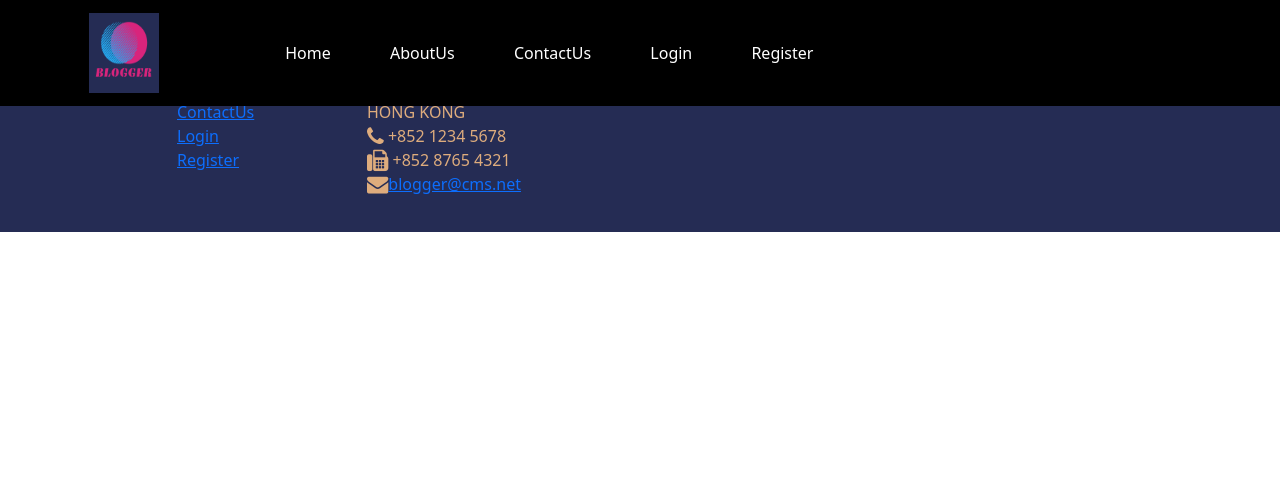
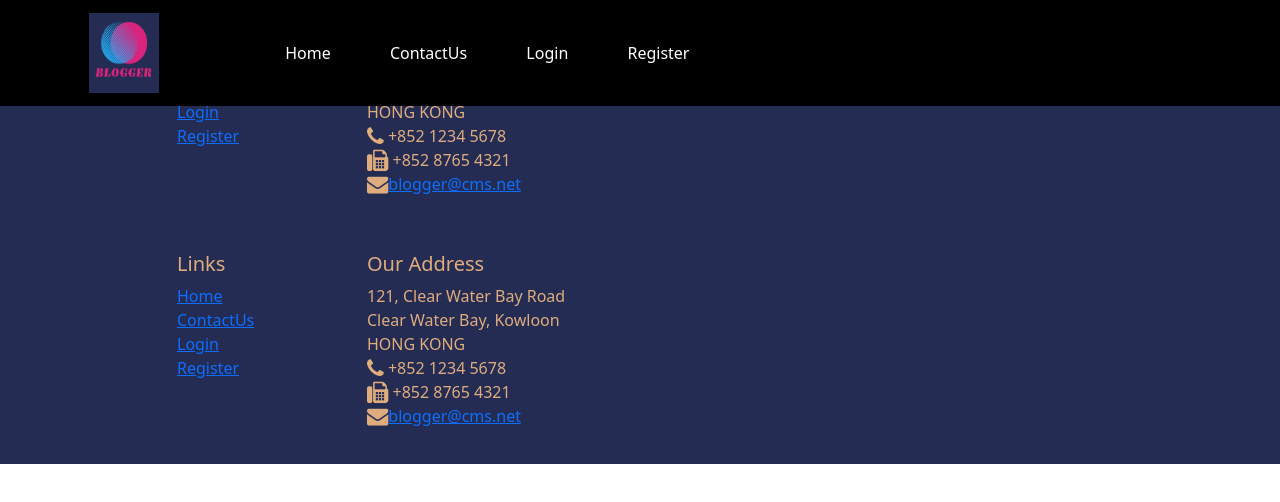
Before and after one commit to Bini31/CMS, an Angular app in the folder Frontend/: page /footer in a window 1280 px wide. Before the commit this address led to /. Shown: the top 502 px of the page. Built offline with nearby package versions, Linux system fonts and the light colour scheme.

Commit message:
home page edited
Home page

```diff
--- a/Frontend/src/app/app-routing.module.ts
+++ b/Frontend/src/app/app-routing.module.ts
@@ -18,9 +18,11 @@ import { AuthenticateduserComponent } from './authenticateduser/authenticateduse
 import { ViewcategoryComponent } from './viewcategory/viewcategory.component';
 import { CategoryupdateComponent } from './categoryupdate/categoryupdate.component';
 import { ReadpostComponent } from './readpost/readpost.component';
+import { FooterComponent } from './footer/footer.component';
 //import { MypostupdateComponent } from './mypostupdate/mypostupdate.component';
 const routes: Routes = [
 {path:'',component:HomeComponent},
+{path:'footer',component:FooterComponent},
 {path:'login',component:LoginComponent},
 {path:'register',component:RegisterComponent},
 {path:'rootuser',component:RootuserComponent,children:[
--- a/Frontend/src/app/footer/footer.component.html
+++ b/Frontend/src/app/footer/footer.component.html
@@ -1,13 +1,13 @@
-<footer class="footer">
+<footer class="footer" id="footer">
     <div class="container">
         <div class="row">
             <div class="col-4 offset-1 col-sm-2">
                 <h5>Links</h5>
                 <ul class="list-unstyled">
                     <li><a href="#">Home</a></li>
-                    <li><a href="./aboutus.html">AboutUs</a></li>
+                    <!-- <li><a href="./aboutus.html">AboutUs</a></li> -->
 
-                    <li><a href="./contactus.html">ContactUs</a></li>
+                    <li><a href="#footer">ContactUs</a></li>
                     <li><a href="login">Login</a></li>
                     <li><a href="register">Register</a></li>
                 </ul>
--- a/Frontend/src/app/header/header.component.html
+++ b/Frontend/src/app/header/header.component.html
@@ -39,11 +39,11 @@
           <option value="Seller">Category</option>
       </select> -->
 
+            <!-- <li class="nav-item">
+              <a class="nav-link" href="#aboutus" *ngIf="!auth.loggedIn()"  style="color: white;padding-right: 4vw;">AboutUs</a>
+            </li>  -->
             <li class="nav-item">
-              <a class="nav-link" href="#aboutus" *ngIf="!auth.loggedIn()"  style="color: white;padding-right: 4vw;">AboutUs</a>
-            </li>
-            <li class="nav-item">
-              <a class="nav-link" routerLink="contactus" *ngIf="!auth.loggedIn()"  style="color: white;padding-right: 4vw;">ContactUs</a>
+              <a class="nav-link" href="#footer" *ngIf="!auth.loggedIn()"  style="color: white;padding-right: 4vw;">ContactUs</a>
             </li>
 
             <li class="nav-item">
```
